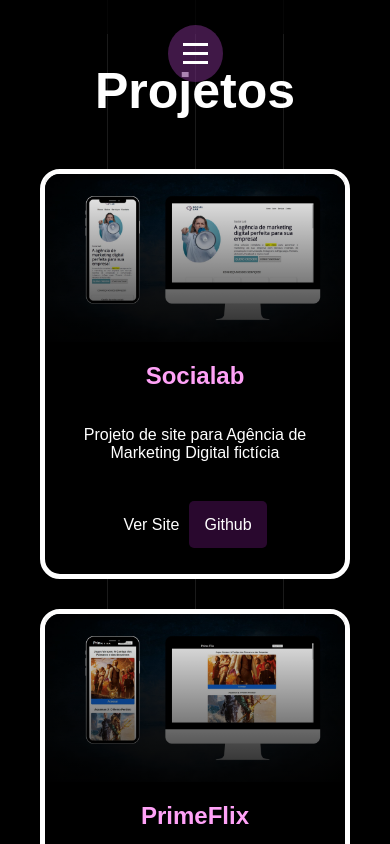
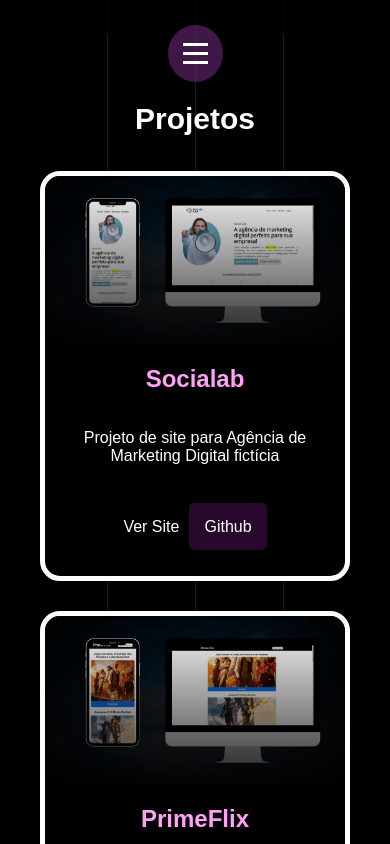
Before and after one commit to matheusabf/meu-portfolio, a React (Create React App) app: page /projetos in a window 390 px wide. Shown: the top 844 px of the page. Built offline with nearby package versions, Linux system fonts and the light colour scheme.

Commit message:
Update mobile.css

```diff
--- a/src/pages/Projetos/index.css
+++ b/src/pages/Projetos/index.css
@@ -12,3 +12,12 @@ body {
   font-size:50px;
   animation: fadeIn 1s ease-in-out;
 }
+
+@media only screen and (max-width: 768px) {
+.projContainer h1{
+  font-size:30px;
+}
+.projContainer{
+  margin-top:100px;
+}
+}
```
